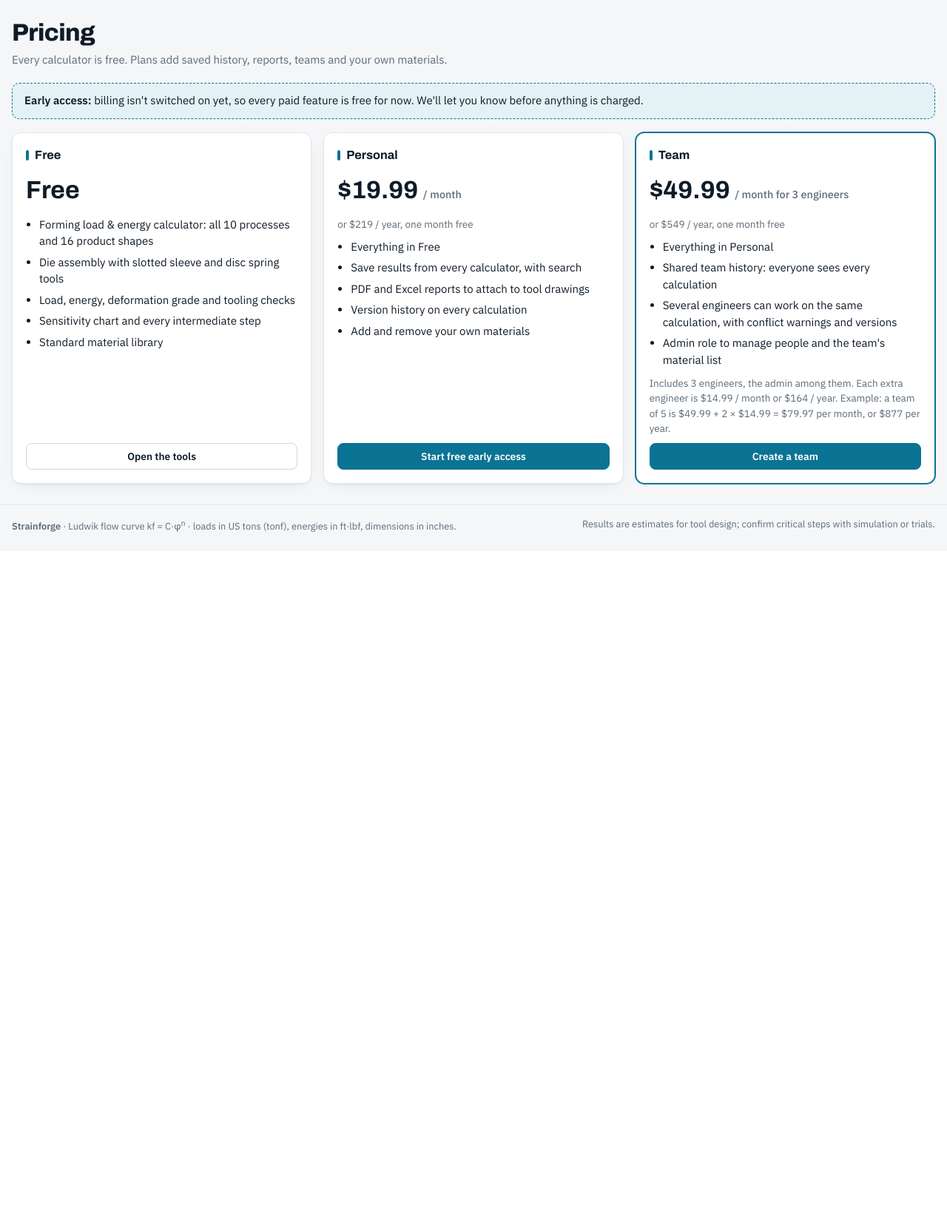
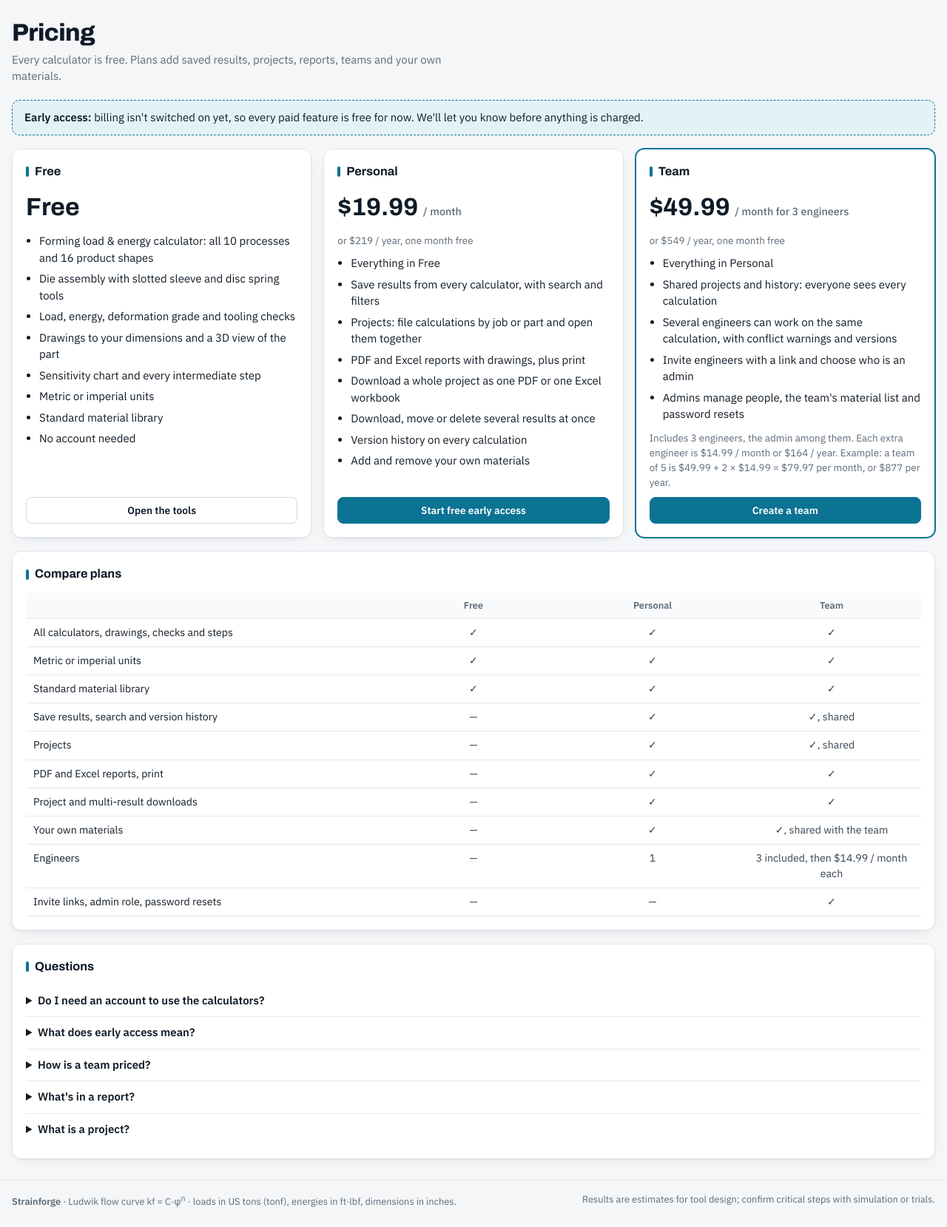
Before and after one commit to jayunp2211/strainforge, a FastAPI app: page /pricing in a window 1280 px wide. Shown: the part 61-1720 px from the top of the page at 74% size. Before the commit the page ends 781 px from the top, so only its background shows below. Run offline with FastAPI, Linux system fonts and the light colour scheme; some libraries are stand-ins or nearby versions.

Commit message:
Pricing page: projects, report and bulk features, plan comparison and questions
Co-Authored-By: Claude Opus 5.5 <noreply@anthropic.com>
Claude-Session: https://claude.ai/code/session_01AiR4YhcfbeZVfVaLCcwFjt

```diff
--- a/strainforge/static/app.css
+++ b/strainforge/static/app.css
@@ -264,6 +264,12 @@ tr.picked td { background: var(--accent-soft); }
 .price { font-family: var(--f-display); font-size: 2.1rem; font-weight: 700; }
 .price small { font-size: .9rem; color: var(--muted); font-weight: 500; font-family: var(--f-body); }
 .plan ul { margin: 0; padding-left: 18px; display: grid; gap: 6px; }
+table.compare th:not(:first-child), table.compare td:not(:first-child) { text-align: center; width: 20%; }
+table.compare td:not(:first-child) { color: var(--ink-2); }
+.faq details { border-top: 1px solid var(--line); padding: 10px 0; }
+.faq details:first-of-type { border-top: 0; }
+.faq summary { cursor: pointer; font-weight: 600; }
+.faq p { margin: 8px 0 0; color: var(--ink-2); max-width: 70ch; }
 .notice { border: 1px dashed var(--accent); background: var(--accent-soft); color: var(--ink); border-radius: 10px; padding: 12px 16px; margin-bottom: 18px; }
 
 /* save bar on the calculator */
--- a/strainforge/templates/pricing.html
+++ b/strainforge/templates/pricing.html
@@ -1,9 +1,9 @@
 {% extends "base.html" %}
 {% block title %}Pricing · Strainforge{% endblock %}
-{% block description %}Every Strainforge calculator is free. Personal and Team plans add saved history, PDF and Excel reports, shared team calculations and custom materials.{% endblock %}
+{% block description %}Every Strainforge calculator is free. Personal and Team plans add saved results, projects, PDF and Excel reports, shared team calculations and custom materials.{% endblock %}
 {% block robots %}index{% endblock %}
 {% block body %}
-<div class="pagehead"><div><h1>Pricing</h1><p class="sub">Every calculator is free. Plans add saved history, reports, teams and your own materials.</p></div></div>
+<div class="pagehead"><div><h1>Pricing</h1><p class="sub">Every calculator is free. Plans add saved results, projects, reports, teams and your own materials.</p></div></div>
 <div class="notice"><b>Early access:</b> billing isn't switched on yet, so every paid feature is free for now. We'll let you know before anything is charged.</div>
 <div class="plans">
   <div class="panel plan">
@@ -13,8 +13,11 @@
       <li>Forming load &amp; energy calculator: all 10 processes and 16 product shapes</li>
       <li>Die assembly with slotted sleeve and disc spring tools</li>
       <li>Load, energy, deformation grade and tooling checks</li>
+      <li>Drawings to your dimensions and a 3D view of the part</li>
       <li>Sensitivity chart and every intermediate step</li>
+      <li>Metric or imperial units</li>
       <li>Standard material library</li>
+      <li>No account needed</li>
     </ul>
     <a class="btn" href="/tools" style="margin-top:auto;justify-content:center">Open the tools</a>
   </div>
@@ -24,8 +27,11 @@
     <p class="small muted" style="margin:0">or $219 / year, one month free</p>
     <ul>
       <li>Everything in Free</li>
-      <li>Save results from every calculator, with search</li>
-      <li>PDF and Excel reports to attach to tool drawings</li>
+      <li>Save results from every calculator, with search and filters</li>
+      <li>Projects: file calculations by job or part and open them together</li>
+      <li>PDF and Excel reports with drawings, plus print</li>
+      <li>Download a whole project as one PDF or one Excel workbook</li>
+      <li>Download, move or delete several results at once</li>
       <li>Version history on every calculation</li>
       <li>Add and remove your own materials</li>
     </ul>
@@ -37,12 +43,41 @@
     <p class="small muted" style="margin:0">or $549 / year, one month free</p>
     <ul>
       <li>Everything in Personal</li>
-      <li>Shared team history: everyone sees every calculation</li>
+      <li>Shared projects and history: everyone sees every calculation</li>
       <li>Several engineers can work on the same calculation, with conflict warnings and versions</li>
-      <li>Admin role to manage people and the team's material list</li>
+      <li>Invite engineers with a link and choose who is an admin</li>
+      <li>Admins manage people, the team's material list and password resets</li>
     </ul>
     <p class="small muted" style="margin:0">Includes 3 engineers, the admin among them. Each extra engineer is $14.99 / month or $164 / year. Example: a team of 5 is $49.99 + 2 × $14.99 = $79.97 per month, or $877 per year.</p>
     <a class="btn primary" href="/signup" style="margin-top:auto;justify-content:center">Create a team</a>
   </div>
 </div>
+
+<div class="panel" style="margin-top:18px">
+  <div class="phead"><h2>Compare plans</h2></div>
+  <div class="tblwrap"><table class="compare">
+    <thead><tr><th></th><th>Free</th><th>Personal</th><th>Team</th></tr></thead>
+    <tbody>
+      <tr><td>All calculators, drawings, checks and steps</td><td>✓</td><td>✓</td><td>✓</td></tr>
+      <tr><td>Metric or imperial units</td><td>✓</td><td>✓</td><td>✓</td></tr>
+      <tr><td>Standard material library</td><td>✓</td><td>✓</td><td>✓</td></tr>
+      <tr><td>Save results, search and version history</td><td>—</td><td>✓</td><td>✓, shared</td></tr>
+      <tr><td>Projects</td><td>—</td><td>✓</td><td>✓, shared</td></tr>
+      <tr><td>PDF and Excel reports, print</td><td>—</td><td>✓</td><td>✓</td></tr>
+      <tr><td>Project and multi-result downloads</td><td>—</td><td>✓</td><td>✓</td></tr>
+      <tr><td>Your own materials</td><td>—</td><td>✓</td><td>✓, shared with the team</td></tr>
+      <tr><td>Engineers</td><td>—</td><td>1</td><td>3 included, then $14.99 / month each</td></tr>
+      <tr><td>Invite links, admin role, password resets</td><td>—</td><td>—</td><td>✓</td></tr>
+    </tbody>
+  </table></div>
+</div>
+
+<div class="panel faq" style="margin-top:18px">
+  <div class="phead"><h2>Questions</h2></div>
+  <details><summary>Do I need an account to use the calculators?</summary><p>No. Every calculator and tool works without signing in. An account is only needed to save results, file them in projects, download reports or add your own materials.</p></details>
+  <details><summary>What does early access mean?</summary><p>Billing isn't switched on yet, so every Personal and Team feature is free for now. We'll let you know before anything is charged.</p></details>
+  <details><summary>How is a team priced?</summary><p>$49.99 a month covers 3 engineers, the admin among them. Each extra engineer is $14.99 a month. Paying yearly gives you one month free: $549 a year for the team, plus $164 a year for each extra engineer.</p></details>
+  <details><summary>What's in a report?</summary><p>The drawings, key results, design checks, every input, the design values, each calculation step and the equations used, in the units you have chosen. The PDF fits on one or two pages; the Excel file keeps the numbers as numbers so you can work with them.</p></details>
+  <details><summary>What is a project?</summary><p>A folder for calculations that belong together, such as one part or one customer job. You can file calculations from any calculator in it, open them from one place and download the whole project as one PDF or one Excel workbook. In a team, everyone sees the same projects.</p></details>
+</div>
 {% endblock %}
```
